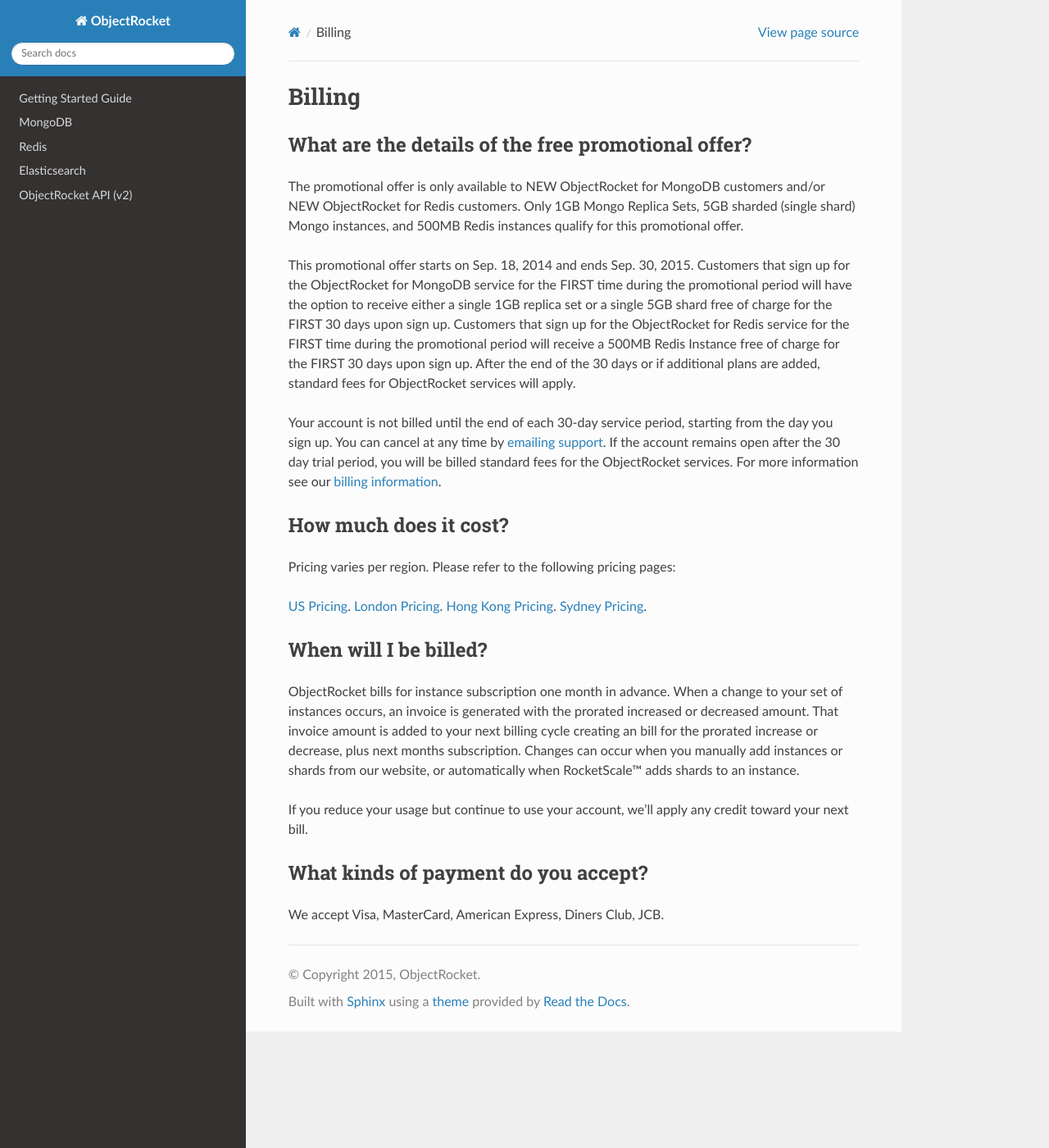
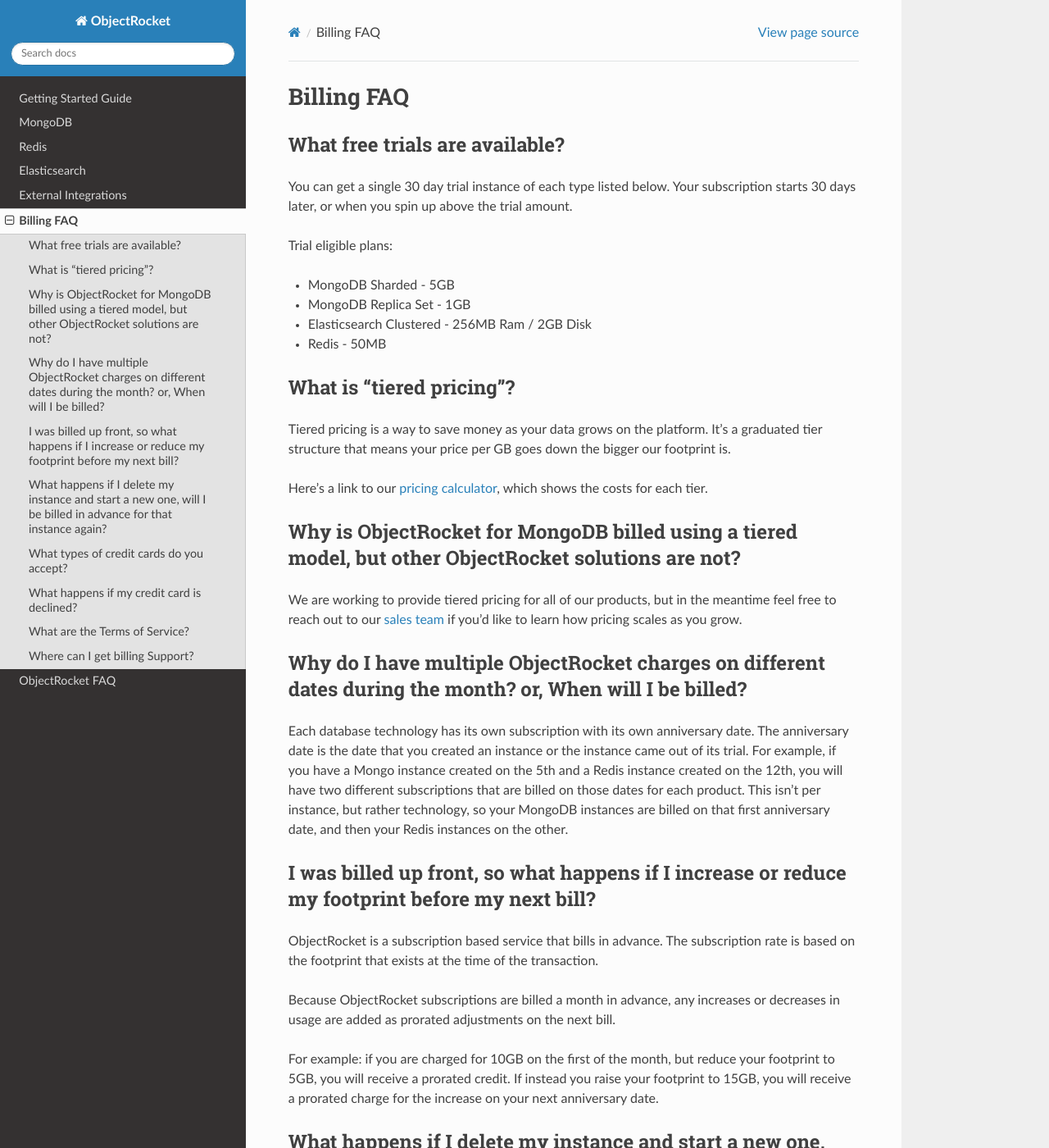
Before and after one commit to zcorleissen/documentation, a Sphinx documentation site: the page built from source/billing.rst, in a window 1280 px wide and 1400 px high. Shown: the whole window at 82% size. Built offline with Sphinx 7.4.7 and the Read the Docs theme 2.0.0, drawn with Linux system fonts in a browser that asks for light colours; pages that are not in the unit, such as notebooks, are missing from menus; some of the changed text lies outside the part shown.

Commit message:
billing_faq, toctree changes

```diff
--- a/source/api_v2.rst
+++ b/source/api_v2_getting_started.rst
@@ -3,7 +3,6 @@
    All method descriptions should fit on one line
    If it's a GET request, prefix the desc with Get
 
-=====================
 ObjectRocket API (v2)
 =====================
 
--- a/source/billing.rst
+++ b/source/billing.rst
@@ -1,39 +1,70 @@
-Billing
--------
+Billing FAQ
+===========
+
+What free trials are available?
+~~~~~~~~~~~~~~~~~~~~~~~~~~~~~~~
+
+You can get a single 30 day trial instance of each type listed below. Your subscription starts 30 days later, or when you spin up above the trial amount.
+
+Trial eligible plans:
+
+* MongoDB Sharded - 5GB
+* MongoDB Replica Set - 1GB
+* Elasticsearch Clustered - 256MB Ram / 2GB Disk
+* Redis - 50MB
+
+What is "tiered pricing"?
+~~~~~~~~~~~~~~~~~~~~~~~~~
+
+Tiered pricing is a way to save money as your data grows on the platform. It’s a graduated tier structure that means your price per GB goes down the bigger our footprint is.
+
+Here's a link to our `pricing calculator <http://objectrocket.com/pricing>`_, which shows the costs for each tier.
+
+Why is ObjectRocket for MongoDB billed using a tiered model, but other ObjectRocket solutions are not?
+~~~~~~~~~~~~~~~~~~~~~~~~~~~~~~~~~~~~~~~~~~~~~~~~~~~~~~~~~~~~~~~~~~~~~~~~~~~~~~~~~~~~~~~~~~~~~~~~~~~~~~
+
+We are working to provide tiered pricing for all of our products, but in the meantime feel free to reach out to our `sales team <mailto:sales@objectrocket.com>`_ if you’d like to learn how pricing scales as you grow.
+
+Why do I have multiple ObjectRocket charges on different dates during the month? or, When will I be billed?
+~~~~~~~~~~~~~~~~~~~~~~~~~~~~~~~~~~~~~~~~~~~~~~~~~~~~~~~~~~~~~~~~~~~~~~~~~~~~~~~~~~~~~~~~~~~~~~~~~~~~~~~~~~~
+
+Each database technology has its own subscription with its own anniversary date. The anniversary date is the date that you created an instance or the instance came out of its trial. For example, if you have a Mongo instance created on the 5th and a Redis instance created on the 12th, you will have two different subscriptions that are billed on those dates for each product. This isn't per instance, but rather technology, so your MongoDB instances are billed on that first anniversary date, and then your Redis instances on the other.
+
+I was billed up front, so what happens if I increase or reduce my footprint before my next bill?
+~~~~~~~~~~~~~~~~~~~~~~~~~~~~~~~~~~~~~~~~~~~~~~~~~~~~~~~~~~~~~~~~~~~~~~~~~~~~~~~~~~~~~~~~~~~~~~~~
+
+ObjectRocket is a subscription based service that bills in advance. The subscription rate is based on the footprint that exists at the time of the transaction.
+
+Because ObjectRocket subscriptions are billed a month in advance, any increases or decreases in usage are added as prorated adjustments on the next bill.
+
+For example: if you are charged for 10GB on the first of the month, but reduce your footprint to 5GB, you will receive a prorated credit. If instead you raise your footprint to 15GB, you will receive a prorated charge for the increase on your next anniversary date.
+
+What happens if I delete my instance and start a new one, will I be billed in advance for that instance again?
+~~~~~~~~~~~~~~~~~~~~~~~~~~~~~~~~~~~~~~~~~~~~~~~~~~~~~~~~~~~~~~~~~~~~~~~~~~~~~~~~~~~~~~~~~~~~~~~~~~~~~~~~~~~~~~
+
+If you delete an instance and the create a new one within the same billing period, it will be added to the same subscription with the appropriate prorated charges. If the addition of a new instance takes after the end of the billing period in which your first instance was deleted, a new subscription will be created, for which you will be billed in advance.
 
 
-What are the details of the free promotional offer?
-~~~~~~~~~~~~~~~~~~~~~~~~~~~~~~~~~~~~~~~~~~~~~~~~~~~
+What types of credit cards do you accept?
+~~~~~~~~~~~~~~~~~~~~~~~~~~~~~~~~~~~~~~~~~
 
-The promotional offer is only available to NEW ObjectRocket for MongoDB customers and/or NEW ObjectRocket for Redis customers. Only 1GB Mongo Replica Sets, 5GB sharded (single shard) Mongo instances, and 500MB Redis instances qualify for this promotional offer.
+Visa, Mastercard, and American Express.
 
-This promotional offer starts on Sep. 18, 2014 and ends Sep. 30, 2015. Customers that sign up for the ObjectRocket for MongoDB service for the FIRST time during the promotional period will have the option to receive either a single 1GB replica set or a single 5GB shard free of charge for the FIRST 30 days upon sign up. Customers that sign up for the ObjectRocket for Redis service for the FIRST time during the promotional period will receive a 500MB Redis Instance free of charge for the FIRST 30 days upon sign up. After the end of the 30 days or if additional plans are added, standard fees for ObjectRocket services will apply.
+What happens if my credit card is declined?
+~~~~~~~~~~~~~~~~~~~~~~~~~~~~~~~~~~~~~~~~~~~
 
-Your account is not billed until the end of each 30-day service period, starting from the day you sign up. You can cancel at any time by `emailing support <mailto:support@objectrocket.com>`_. If the account remains open after the 30 day trial period, you will be billed standard fees for the ObjectRocket services. For more information see our `billing information <http://objectrocket.com/pricing>`_.
+If your credit card issuer declines the transaction, or the credit card is expired or otherwise isn't allowing the transaction to go through, you will receive emails asking you to update your credit card information.
 
-How much does it cost?
-~~~~~~~~~~~~~~~~~~~~~~
-
-Pricing varies per region.  Please refer to the following pricing pages:
-
-`US Pricing <https://www.objectrocket.com/pricing>`_.
-`London Pricing <https://www.objectrocket.com/pricing_lon>`_.
-`Hong Kong Pricing <https://www.objectrocket.com/pricing_hkg>`_.
-`Sydney Pricing <https://www.objectrocket.com/pricing_syd>`_.
-
-When will I be billed?
-~~~~~~~~~~~~~~~~~~~~~~
-
-ObjectRocket bills for instance subscription one month in advance. When a change to
-your set of instances occurs, an invoice is generated with the prorated increased or decreased amount. That invoice amount is added to your next billing cycle creating an bill for the prorated increase or decrease, plus next months subscription.  Changes can occur when you manually add
-instances or shards from our website, or automatically when RocketScale™
-adds shards to an instance.
-
-If you reduce your usage but continue to use your account, we'll apply any
-credit toward your next bill.
+After approximately 30 days we have not received payment, access to your data will be removed.
 
 
-What kinds of payment do you accept?
-~~~~~~~~~~~~~~~~~~~~~~~~~~~~~~~~~~~~
+What are the Terms of Service?
+~~~~~~~~~~~~~~~~~~~~~~~~~~~~~~
 
-We accept Visa, MasterCard, American Express, Diners Club, JCB.
+Here's a link directly to our `Terms of Service <http://objectrocket.com/tos>`_
+
+
+Where can I get billing Support?
+~~~~~~~~~~~~~~~~~~~~~~~~~~~~~~~~
+
+Questions about billing can be sent to our `billing team <mailto:billing@objectrocket.com>`_.
--- a/source/faq.rst
+++ b/source/faq.rst
@@ -133,4 +133,4 @@
 availability. The ObjectRocket user interface has an entire page devoted to
 performance, availability, and statistics, and you can also use our
 `New Relic integration <https://app.objectrocket.com/external/new_relic>`_
- to view them there.
+to view them there.
--- a/source/index.rst
+++ b/source/index.rst
@@ -10,7 +10,11 @@
    mongodb
    redis
    elastic
+   external_integration
    api_v2
+   billing
+   faq
+
 
 Indices and tables
 ==================
--- a/source/mongodb.rst
+++ b/source/mongodb.rst
@@ -8,9 +8,7 @@
    mongodb_getting_started
    connection_examples
    backup_and_recovery
-   faq
    features
    mongo_settings
    mongodb_utilities
    sharding_and_scaling
-   external_integration
--- a/source/node_examples.rst
+++ b/source/node_examples.rst
@@ -1,5 +1,5 @@
 Node.js Connection Examples
-==========================
+===========================
 
 .. |checkmark| unicode:: U+2713
 
```
